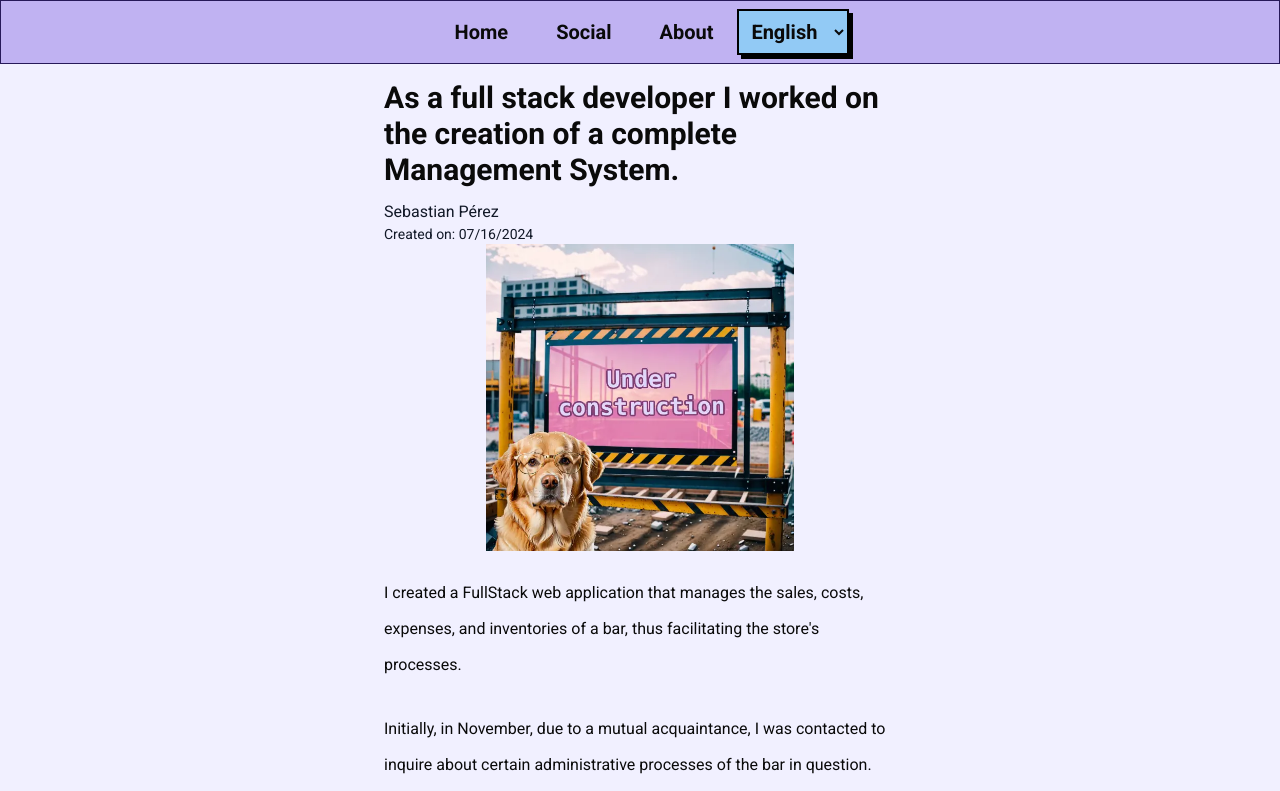
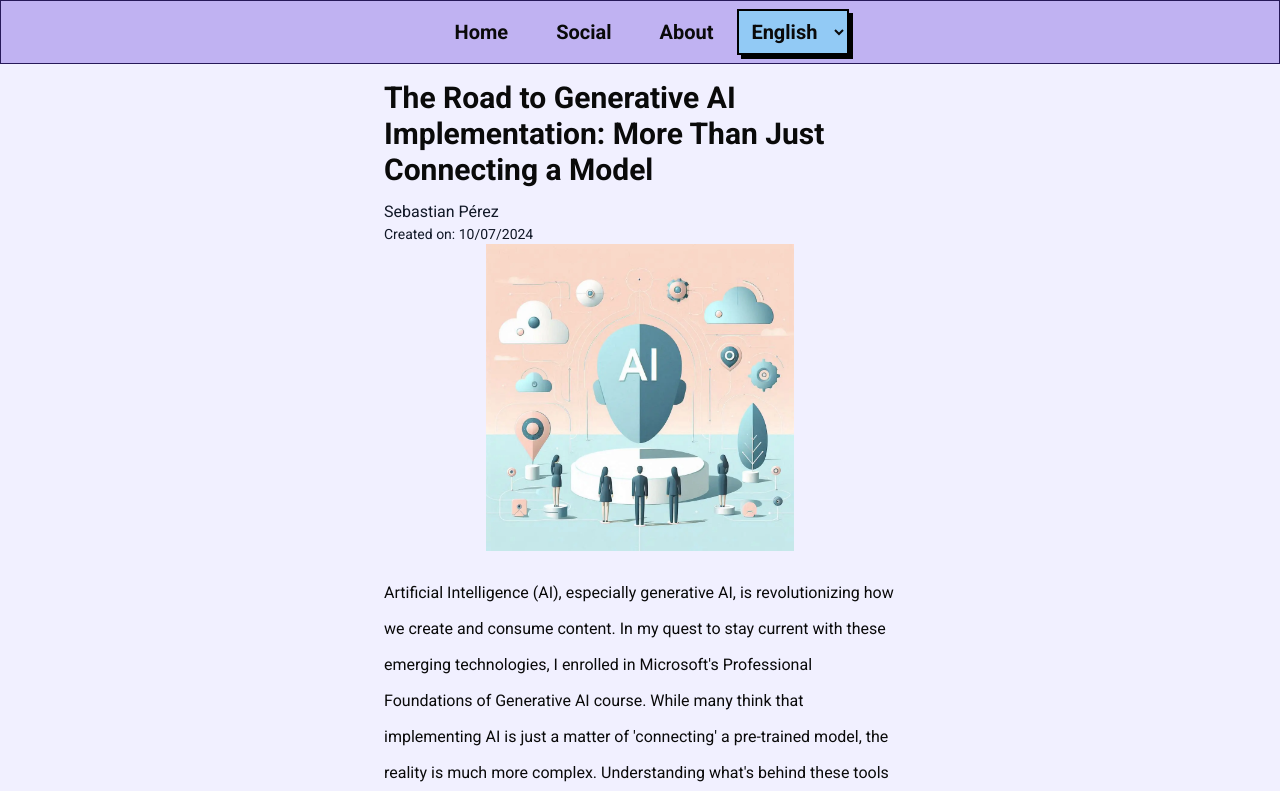
Before and after one commit to Sebastian-pz/blog, a Next.js app: page /en/post/1d0d966b84354712b92c359cc28a06c2 in a window 1280 px wide. Shown: the top 791 px of the page. Built offline with nearby package versions, Linux system fonts and the light colour scheme.

Commit message:
feat(i18n): improve language switching and SEO-friendly URLs

```diff
--- a/src/app/[locale]/post/[id]/page.tsx
+++ b/src/app/[locale]/post/[id]/page.tsx
@@ -1,4 +1,4 @@
-import { getPostById } from '@/utilities/const'
+import { getPostByTitle } from '@/app/utils/const'
 import MediaComponent from '@/components/Media/MediaComponent'
 import DescriptionLoader from './DescriptionLoader'
 
@@ -20,7 +20,8 @@ export async function generateMetadata(props: {
   const query = searchParams.query
 
   const descriptionMaxLength = 150
-  const post = getPostById(defaultLanguage, '8ce398224bbc4120b17745f4db481cf9')
+  // const post = getPostById(defaultLanguage, searchParams.id as string)
+  const post = getPostByTitle(defaultLanguage, searchParams.id as string)
 
 
   return {
@@ -39,7 +40,8 @@ export default async function Page(props: {
   const { locale, id } = params
 
 
-  const post = getPostById(locale, id)
+  // const post = getPostById(locale, id)
+  const post = getPostByTitle(locale, id)
 
   if (post) {
     return (
--- a/src/app/components/LocaleSwitcher/LocaleSwitcher.tsx
+++ b/src/app/components/LocaleSwitcher/LocaleSwitcher.tsx
@@ -3,42 +3,102 @@
 import { useLocale } from 'next-intl'
 import { usePathname, useRouter, useSearchParams } from 'next/navigation'
 import { ChangeEvent, useTransition } from 'react'
+import { getPostById, getPostByTitle } from '@/app/utils/const'
+import { encodeTitle } from '@/app/utils/encodeTitle'
+
+// Define supported locales as a type for better type safety
+type SupportedLocale = 'en' | 'es'
+
+// Interface for query parameters
+interface QueryParams {
+  page: string | null
+  tag: string | null
+}
 
 export default function LocaleSwitcher() {
   const [isPending, startTransition] = useTransition()
   const router = useRouter()
-  const localeActive = useLocale()
-  const actualLocation = usePathname()
-  const params = useSearchParams()
+  const localeActive = useLocale() as SupportedLocale
+  const pathname = usePathname()
+  const searchParams = useSearchParams()
 
-  const page = params.get('page')
-  const tag = params.get('tag')
+  // Extract query parameters
+  const queryParams: QueryParams = {
+    page: searchParams.get('page'),
+    tag: searchParams.get('tag')
+  }
 
-  function onSelectChange(e: ChangeEvent<HTMLSelectElement>) {
-    let newRoute = ''
-    actualLocation[2] === 'n'
-      ? (newRoute = actualLocation.replace('en', 'es'))
-      : (newRoute = actualLocation.replace('es', 'en'))
+  /**
+   * Determines the target locale based on the current active locale
+   */
+  const getTargetLocale = (currentLocale: SupportedLocale): SupportedLocale => {
+    return currentLocale === 'en' ? 'es' : 'en'
+  }
+
+  /**
+   * Handles post-specific locale switching logic
+   */
+  const handlePostLocaleSwitch = (currentPath: string, currentLocale: SupportedLocale, targetLocale: SupportedLocale): string => {
+    const postPathRegex = /^\/[a-z]{2}\/post\/(.+)$/
+    const match = currentPath.match(postPathRegex)
+
+    if (!match) return currentPath.replace(`/${currentLocale}`, `/${targetLocale}`)
+
+    const currentPostTitle = match[1]
+    const currentPost = getPostByTitle(currentLocale, currentPostTitle)
+
+    // If we found the current post by its encoded title and it has an ID
+    if (currentPost?.id) {
+      try {
+        const postInTargetLanguage = getPostById(targetLocale, currentPost.id)
+        const encodedTitle = encodeTitle(postInTargetLanguage.title, targetLocale)
+        return `/${targetLocale}/post/${encodedTitle}`
+      } catch (error) {
+        console.error('Error switching locale for post:', error)
+        // Fallback to standard route replacement if there's an error
+        return currentPath.replace(`/${currentLocale}`, `/${targetLocale}`)
+      }
+    }
+
+    // Fallback to standard route replacement if post not found
+    return currentPath.replace(`/${currentLocale}`, `/${targetLocale}`)
+  }
+
+  /**
+   * Builds the final URL with query parameters if needed
+   */
+  const buildFinalUrl = (baseUrl: string, params: QueryParams): string => {
+    const { page, tag } = params
+    if (page && tag) {
+      return `${baseUrl}?page=${page}&tag=${tag}`
+    }
+    return baseUrl
+  }
+
+  /**
+   * Handles the language selection change event
+   */
+  const handleLanguageChange = (e: ChangeEvent<HTMLSelectElement>): void => {
+    const targetLocale = getTargetLocale(localeActive)
+    const newRoute = handlePostLocaleSwitch(pathname, localeActive, targetLocale)
+    const finalUrl = buildFinalUrl(newRoute, queryParams)
 
     startTransition(() => {
-      if (page && tag) {
-        return router.replace(`${newRoute}?page=${page}&tag=${tag}`)
-      }
-      router.replace(newRoute)
+      router.replace(finalUrl)
     })
   }
 
   return (
-    <div className="  border-2 border-black shadow-[4.0px_4.0px_rgba(0,0,0)] bg-[#92caf5]">
-      <label htmlFor="Language-selector" className="sr-only">
+    <div className="border-2 border-black shadow-[4.0px_4.0px_rgba(0,0,0)] bg-[#92caf5]">
+      <label htmlFor="language-selector" className="sr-only">
         Change Language
       </label>
       <select
         defaultValue={localeActive}
-        name="Language-selector"
-        id="Language-selector"
+        name="language-selector"
+        id="language-selector"
         className="p-2 bg-transparent"
-        onChange={onSelectChange}
+        onChange={handleLanguageChange}
         disabled={isPending}
       >
         <option value="es">Español</option>
--- a/src/app/components/Post/Post.tsx
+++ b/src/app/components/Post/Post.tsx
@@ -2,6 +2,7 @@ import { postInterface } from '@/app/utils/interfaces'
 import { useLocale } from 'next-intl'
 import Link from 'next/link'
 import Image from 'next/image'
+import { encodeTitle } from '@/app/utils/encodeTitle'
 
 interface propsComponent {
   post: postInterface
@@ -9,17 +10,19 @@ interface propsComponent {
 
 export default function Post({ post }: propsComponent) {
   const localeActive = useLocale()
-  const { title, description, id, image } = post
+  const { title, description, image } = post
 
   function summary(text: string, limit: number) {
     if (text.length > limit) return text.slice(0, limit) + '...'
     return text
   }
 
+  const linkUrl = `/${localeActive}/post/${encodeTitle(title, localeActive)}`
+
   return (
     <article className="group border bg-white border-primary-color-100 rounded-lg shadow-lg">
       <Link
-        href={`/${localeActive}/post/${id}`}
+        href={linkUrl}
         className="block h-48 overflow-hidden rounded-t-lg"
         prefetch={false}
       >
@@ -34,7 +37,7 @@ export default function Post({ post }: propsComponent) {
       <div className="space-y-2 mt-2">
         <h2 className="text-xl font-bold px-2">
           <Link
-            href={`/${localeActive}/post/${id}`}
+            href={linkUrl}
             className="hover:underline"
             prefetch={false}
           >
--- a/src/app/utils/const.ts
+++ b/src/app/utils/const.ts
@@ -2,6 +2,7 @@ import { PostTypes } from './interfaces'
 
 import { posts as PostsInSpanish } from './locale/es/posts'
 import { posts as PostsInEnglish } from './locale/en/posts'
+import { encodeTitle } from './encodeTitle'
 
 export const DEFAULT_POST_LIMIT = 9
 
@@ -44,6 +45,13 @@ export function getPostById(lang: string, id: string) {
   return posts.find((post) => post.id === id) || posts[0]
 }
 
+export function getPostByTitle(lang: string, title: string) {
+  const posts = getPosts(lang)
+  return (
+    posts.find((post) => encodeTitle(post.title, lang) === title) || posts[0]
+  )
+}
+
 export function getPostsByType(lang: string, type: PostTypes) {
   return getPosts(lang).filter((post) => post.type === type)
 }
--- /dev/null
+++ b/src/app/utils/defaultStopWords.ts
@@ -0,0 +1,14 @@
+export const englishStopWords = ['a', 'an', 'the']
+export const spanishStopWords = [
+  'de',
+  'la',
+  'el',
+  'los',
+  'las',
+  'un',
+  'una',
+  'unos',
+  'unas',
+  'al',
+  'del',
+]
--- /dev/null
+++ b/src/app/utils/encodeTitle.ts
@@ -0,0 +1,32 @@
+import { englishStopWords, spanishStopWords } from './defaultStopWords'
+
+const stopWordsMap = {
+  es: spanishStopWords,
+  en: englishStopWords,
+}
+
+function filterCommonWords(phrase: string, lang: string) {
+  const words = phrase.split(/\s+/)
+  const stopWords = stopWordsMap[lang as keyof typeof stopWordsMap]
+
+  if (!stopWords) {
+    return words.join('-') // Default behavior if language is not supported
+  }
+
+  const filteredWords = words.filter((word) => !stopWords.includes(word))
+  return filteredWords.join('-')
+}
+
+export function encodeTitle(title: string, lang: string): string {
+  if (!title) {
+    return ''
+  }
+
+  const cleanTitle = title
+    .toLowerCase()
+    .normalize('NFD')
+    .replace(/[\u0300-\u036f]/g, '')
+    .replace(/[^a-zA-Z0-9\s-]/g, '')
+
+  return filterCommonWords(cleanTitle, lang)
+}
--- a/src/app/utils/interfaces.ts
+++ b/src/app/utils/interfaces.ts
@@ -6,7 +6,7 @@ export enum PostTypes {
 }
 
 export interface postInterface {
-  id: number | string
+  id: string
   type: PostTypes
   title: string
   mediaType: string
```
